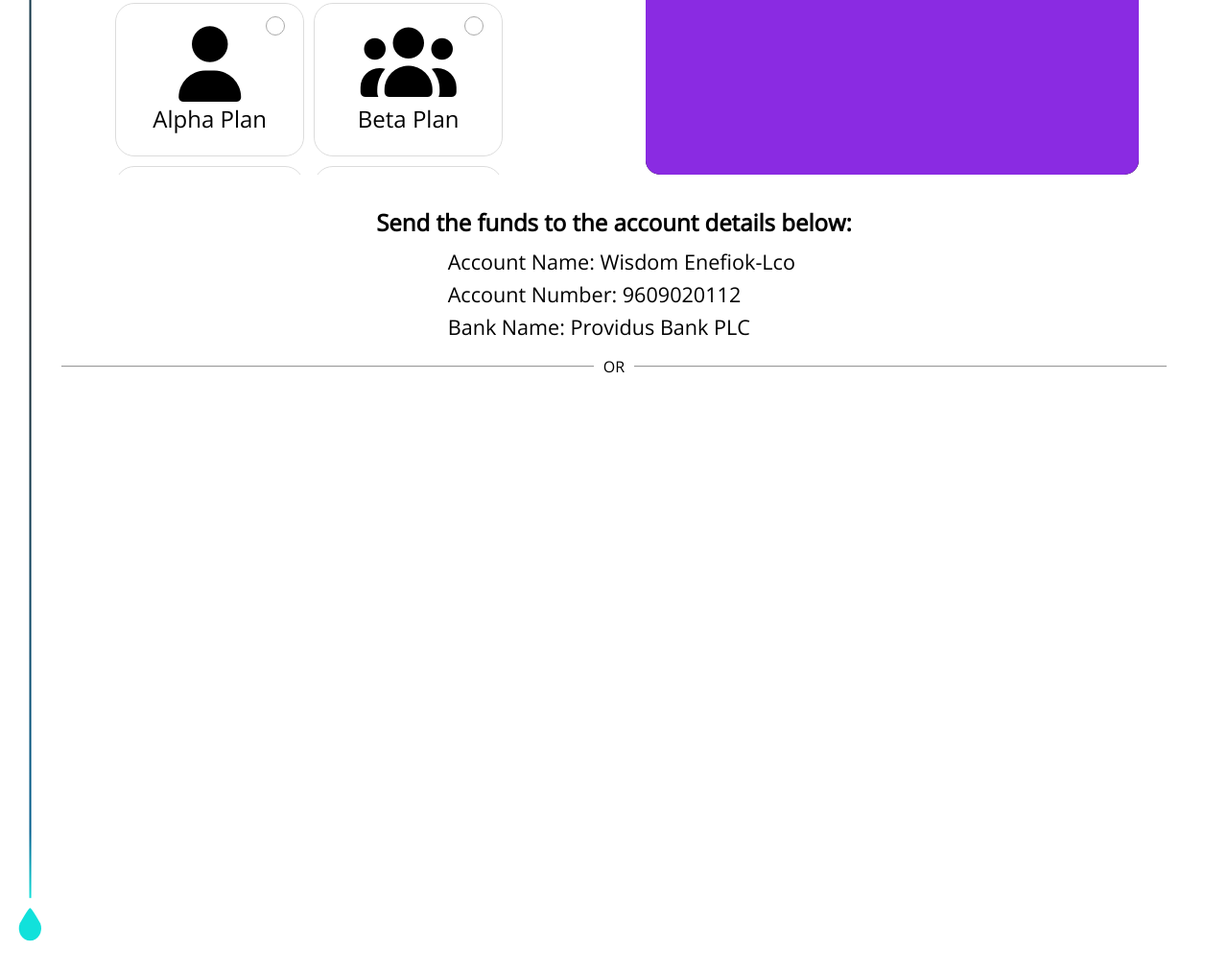
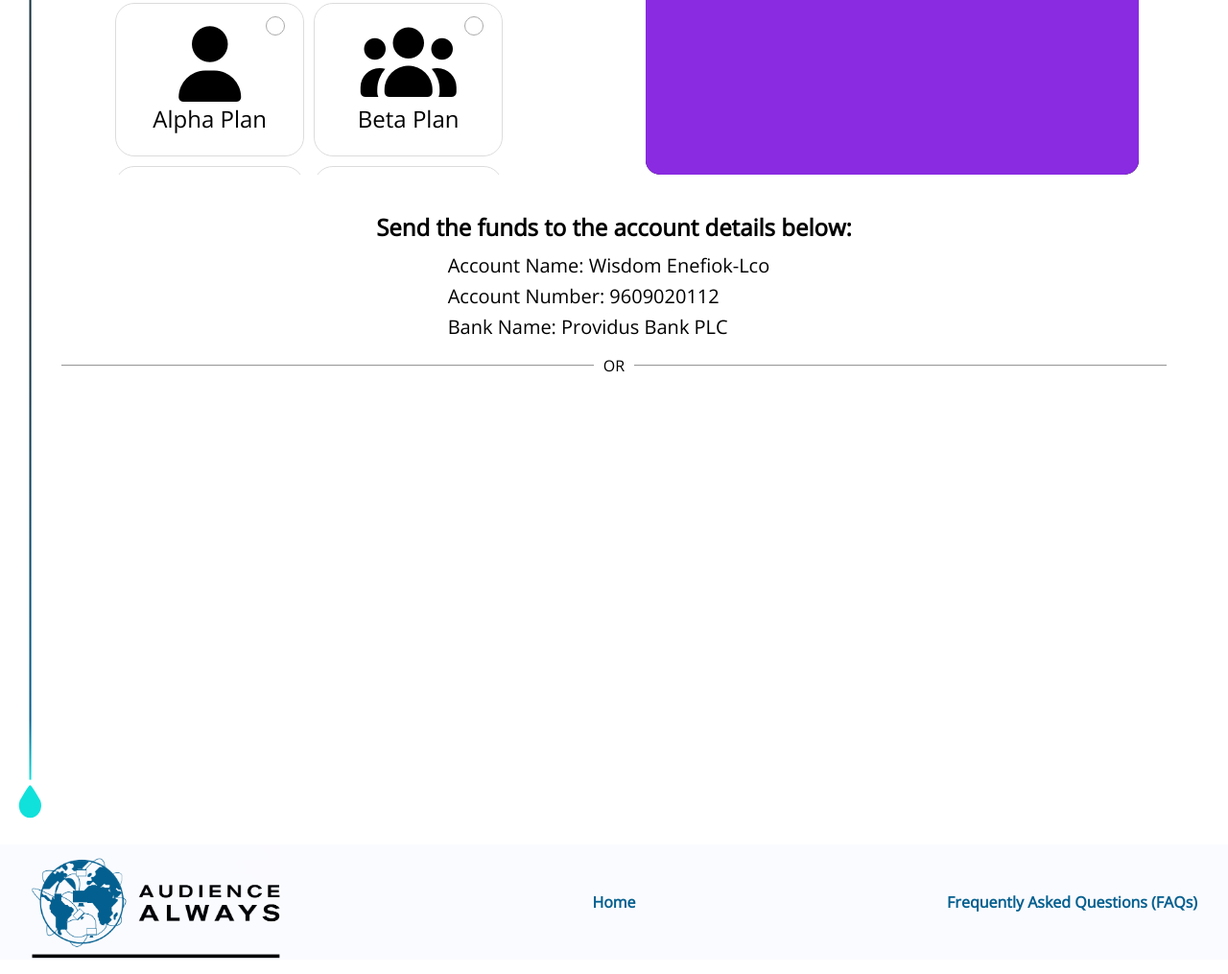
Before and after one commit to JamezSpace/AudienceAlways, a plain HTML site: page payment.html in a window 1280 px wide. Shown: the part 600-1615 px from the top of the page at 96% size. Drawn offline with nearby package versions, Linux system fonts and the light colour scheme.

Commit message:
First commit

```diff
--- a/css/member.css
+++ b/css/member.css
@@ -46,7 +46,7 @@ header {
 .imageLogo {
     width: 30%;
     height: inherit;
-    background-image: url(../img/footerLogo.png);
+    background-image: url(../img/fullLogo.png);
     background-position: left;
     background-repeat: no-repeat;
     background-size: 50%;
--- a/css/payment.css
+++ b/css/payment.css
@@ -41,6 +41,7 @@ body {
     margin: 0;
     padding: 0;
     font-family: 'Open Sans', sans-serif;
+    overflow: auto;
 }
 
 body::-webkit-scrollbar {
@@ -102,7 +103,7 @@ main {
 
 .cross-page-vertical-slider {
     width: 5%;
-    height: 185vh;
+    height: 170vh;
     display: flex;
     flex-direction: column;
     justify-content: space-between;
@@ -115,7 +116,7 @@ main {
 
 .line {
     width: 2px;
-    height: calc(185vh - 7%);
+    height: calc(170vh - 7%);
     position: absolute;
     top: 50%;
     left: 50%;
@@ -362,11 +363,15 @@ main {
 
 .pay-to {
     text-align: center;
-    height: 100vh;
+    height: 85vh;
+}
+
+.pay-to main{
+    padding-top: 10px;
 }
 
 .pay-to main h2 {
-    margin: 15px 0 10px 0;
+    margin: 10px 0 10px 0;
 }
 
 .pay-to main ul {
@@ -377,7 +382,7 @@ main {
 .pay-to main ul li {
     display: block;
     text-align: left;
-    font-size: 1.35rem;
+    font-size: 1.25rem;
     margin-bottom: 5px;
 }
 
@@ -418,3 +423,34 @@ main {
     font-size: 5em;
     margin-top: 2.5%;
 }
+
+footer{
+    width: 100%;
+    height: 15vh;
+    background-color: var(--text);
+    display: flex;
+    align-items: center;
+    justify-content: space-between;
+    padding: 0 2.5%;
+    box-sizing: border-box;
+}
+
+#footerLogo{
+    height: inherit;
+    text-decoration: none;
+}
+
+#footerLogo img{
+    max-height: 15vh;
+    object-fit: contain;
+}
+
+footer a:not(:first-of-type){
+    text-decoration: none;
+    color: var(--primary);
+    font-weight: 600;
+}
+
+footer a:not(:first-of-type):hover{
+    text-decoration: underline;
+}
--- a/payment.html
+++ b/payment.html
@@ -169,6 +169,9 @@
 
 
     <footer>
+        <a href="index.html" id="footerLogo"><img src="img/footerLogo.png"></a>
+        <a href="index.html">Home</a>
+        <a href="index.html#faqs">Frequently Asked Questions (FAQs)</a>
 
     </footer>
     <script src="js/payment.js"></script>
```
Also changed, not shown: index.html (+0 -1 lines).
